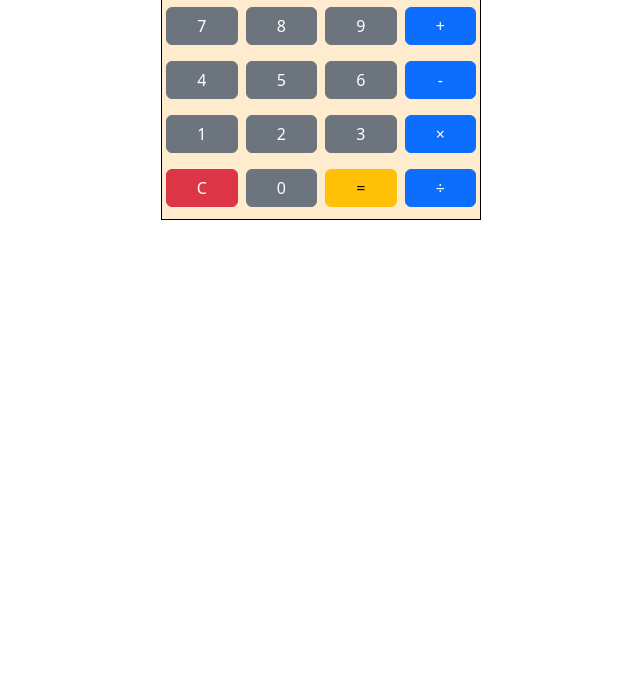
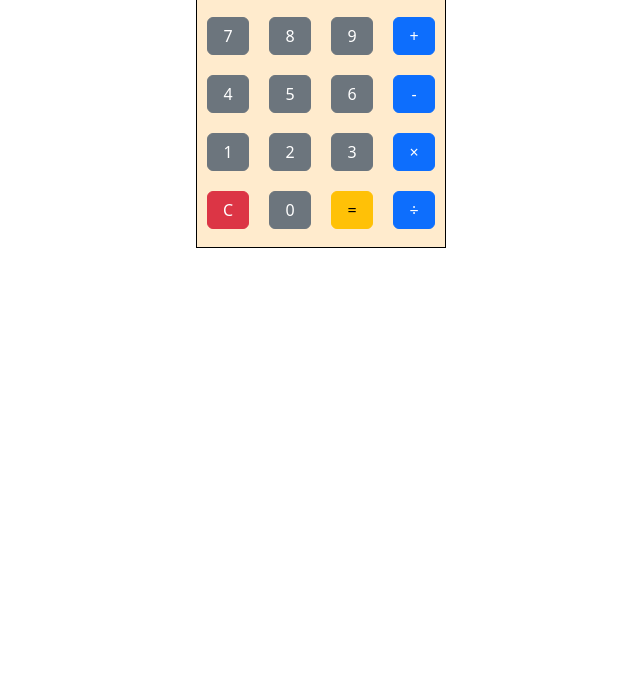
Before and after one commit to levythree/Calculadora, a plain HTML site: page index.html in a window 1280 px wide. Shown: the part 108-800 px from the top of the page, without its empty margins (319-959 px from the left). Drawn offline with nearby package versions, Linux system fonts and the light colour scheme.

Commit message:
finalização da implementação do estilo

```diff
--- a/index.html
+++ b/index.html
@@ -1,74 +1,74 @@
 <!DOCTYPE html>
-<html lang="en">
+<html lang="pt-br">
 <head>
   <meta charset="UTF-8">
   <meta name="viewport" content="width=device-width, initial-scale=1.0">
-  <title>Document</title>
+  <title>Calculadora'</title>
   <link rel="stylesheet" href="	https://cdn.jsdelivr.net/npm/bootstrap@5.3.1/dist/css/bootstrap.min.css">
   <link rel="stylesheet" href="style.css">
 </head>
 <body>
   <h1 style="text-align: center;">Calculadora</h1>
-  <div class="container text-center w-25">
-    <div class="row mb-2">
-      <div class="col p-1">
-        <input type="text" class="form-control w-100" disabled>
+  <div class="container text-center">
+    <div class="row">
+      <div class="col">
+        <input type="text" class="form-control" disabled>
       </div>
     </div>
-    <div class="row mb-2">
-      <div class="col p-1">
-        <button type="button" class="btn btn-secondary w-100">7</button>
+    <div class="row">
+      <div class="col">
+        <button type="button" class="btn btn-secondary">7</button>
       </div>
-      <div class="col p-1">
-        <button type="button" class="btn btn-secondary w-100">8</button>
+      <div class="col">
+        <button type="button" class="btn btn-secondary">8</button>
       </div>
-      <div class="col p-1">
-        <button type="button" class="btn btn-secondary w-100">9</button>
+      <div class="col">
+        <button type="button" class="btn btn-secondary">9</button>
       </div>
-      <div class="col p-1">
-        <button type="button" class="btn btn-primary w-100">+</button>
+      <div class="col">
+        <button type="button" class="btn btn-primary">+</button>
       </div>
     </div>
-    <div class="row mb-2">
-      <div class="col p-1">
-        <button type="button" class="btn btn-secondary w-100">4</button>
+    <div class="row">
+      <div class="col">
+        <button type="button" class="btn btn-secondary">4</button>
       </div>
-      <div class="col p-1">
-        <button type="button" class="btn btn-secondary w-100">5</button>
+      <div class="col">
+        <button type="button" class="btn btn-secondary">5</button>
       </div>
-      <div class="col p-1">
-        <button type="button" class="btn btn-secondary w-100">6</button>
+      <div class="col">
+        <button type="button" class="btn btn-secondary">6</button>
       </div>
-      <div class="col p-1">
-        <button type="button" class="btn btn-primary w-100">-</button>
+      <div class="col">
+        <button type="button" class="btn btn-primary">-</button>
       </div>
     </div>
-    <div class="row mb-2">
-      <div class="col p-1">
-        <button type="button" class="btn btn-secondary w-100">1</button>
+    <div class="row">
+      <div class="col">
+        <button type="button" class="btn btn-secondary">1</button>
       </div>
-      <div class="col p-1">
-        <button type="button" class="btn btn-secondary w-100">2</button>
+      <div class="col">
+        <button type="button" class="btn btn-secondary">2</button>
       </div>
-      <div class="col p-1">
-        <button type="button" class="btn btn-secondary w-100">3</button>
+      <div class="col">
+        <button type="button" class="btn btn-secondary">3</button>
       </div>
-      <div class="col p-1">
-        <button type="button" class="btn btn-primary w-100">×</button>
+      <div class="col">
+        <button type="button" class="btn btn-primary">×</button>
       </div>
     </div>
-    <div class="row mb-2">
-      <div class="col p-1">
-        <button type="button" class="btn btn-danger w-100">C</button>
+    <div class="row">
+      <div class="col">
+        <button type="button" class="btn btn-danger">C</button>
       </div>
-      <div class="col p-1">
-        <button type="button" class="btn btn-secondary w-100">0</button>
+      <div class="col">
+        <button type="button" class="btn btn-secondary">0</button>
       </div>
-      <div class="col p-1">
-        <button type="button" class="btn btn-warning w-100">=</button>
+      <div class="col">
+        <button type="button" class="btn btn-warning">=</button>
       </div>
-      <div class="col p-1">
-        <button type="button" class="btn btn-primary w-100">÷</button>
+      <div class="col">
+        <button type="button" class="btn btn-primary">÷</button>
       </div>
     </div>
   </div>
--- a/style.css
+++ b/style.css
@@ -1,6 +1,16 @@
 .container {
   background-color: blanchedalmond;
   border: 1px solid black;
+  width: 250px;
+  height: 300px;
+}
+
+.col {
+  padding: 10px;
+}
+
+.btn {
+  width: 100%;
 }
 
 .form-control {
```
